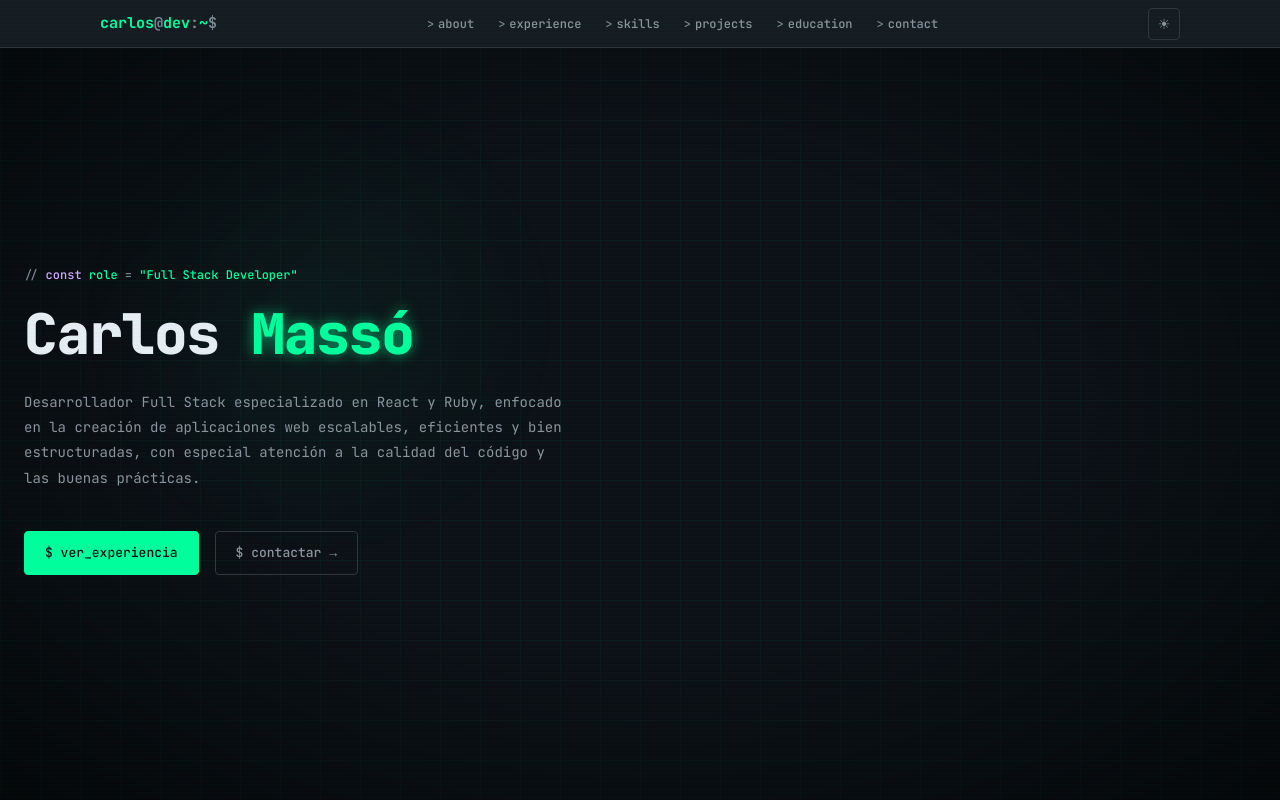
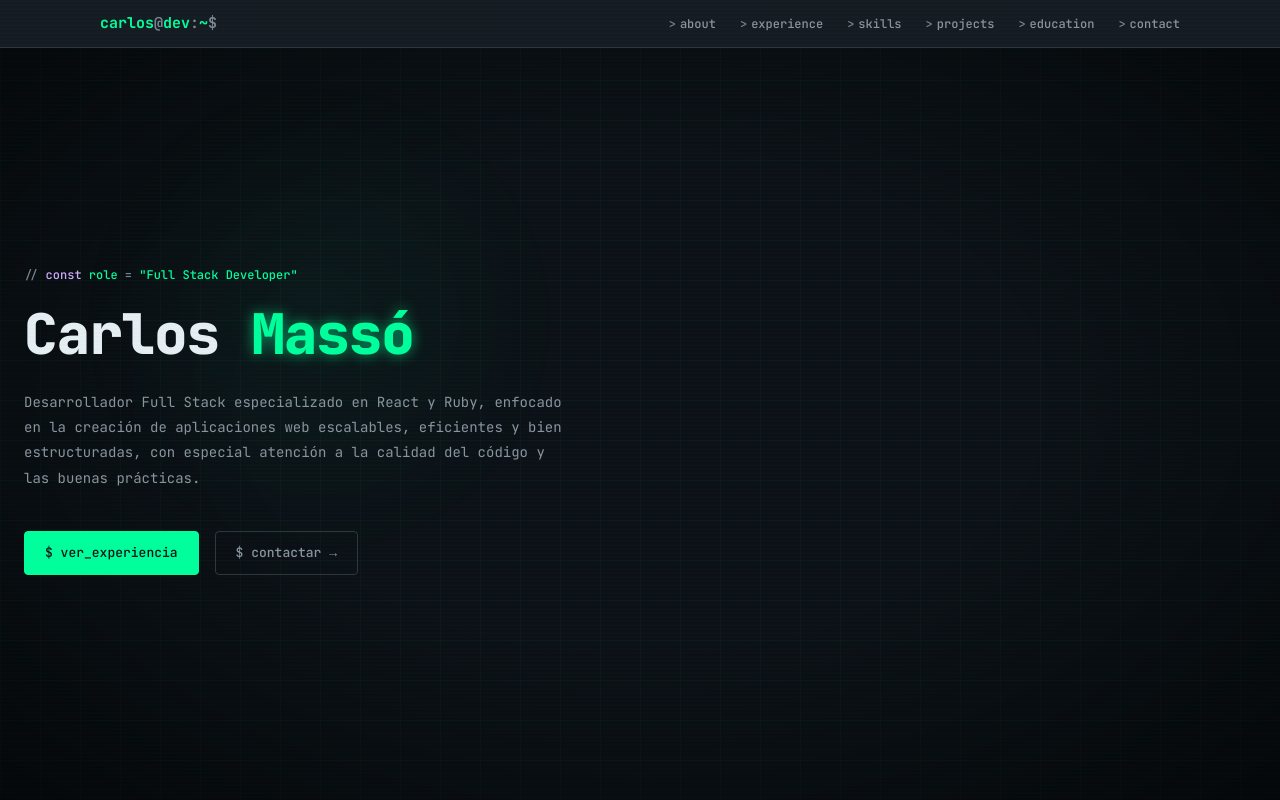
Before and after one commit to Carlosmasso/portfolio, a React (Vite) app: page / in a window 1280 px wide. Shown: the top 800 px of the page. Built offline with nearby package versions, Linux system fonts and the light colour scheme.

Commit message:
remove light theme

```diff
--- a/src/components/Nav.jsx
+++ b/src/components/Nav.jsx
@@ -1,25 +1,15 @@
 import { useState, useEffect } from 'react'
 
 export default function Nav() {
-  const [isDark, setIsDark] = useState(true)
   const [menuOpen, setMenuOpen] = useState(false)
   const [scrolled, setScrolled] = useState(false)
+  console.log({menuOpen})
 
   useEffect(() => {
     const onScroll = () => setScrolled(window.scrollY > 10)
     window.addEventListener('scroll', onScroll, { passive: true })
     return () => window.removeEventListener('scroll', onScroll)
   }, [])
-
-  const toggleTheme = () => {
-    const next = !isDark
-    setIsDark(next)
-    if (next) {
-      document.documentElement.removeAttribute('data-theme')
-    } else {
-      document.documentElement.setAttribute('data-theme', 'light')
-    }
-  }
 
   const closeMenu = () => setMenuOpen(false)
 
@@ -39,14 +29,6 @@ export default function Nav() {
             <li><a href="#contact">contact</a></li>
           </ul>
           <div className="nav-actions">
-            <button
-              className="theme-toggle"
-              onClick={toggleTheme}
-              aria-label="Cambiar tema"
-              title={isDark ? 'Modo claro' : 'Modo oscuro'}
-            >
-              {isDark ? '☀' : '☾'}
-            </button>
             <button
               className={`burger${menuOpen ? ' open' : ''}`}
               onClick={() => setMenuOpen(o => !o)}
--- a/src/index.css
+++ b/src/index.css
@@ -61,43 +61,6 @@ html {
   scroll-behavior: smooth;
 }
 
-/* ── LIGHT THEME ── */
-[data-theme="light"] {
-  --bg: #f6f8fa;
-  --bg2: #ffffff;
-  --surface: #ffffff;
-  --surface2: #eaeef2;
-  --border: #d0d7de;
-  --text: #1f2328;
-  --text-secondary: #57606a;
-  --muted: #8c959f;
-  --green: #1a7f37;
-  --green-dim: #2da44e;
-  --cyan: #0969da;
-  --purple: #8250df;
-  --pink: #bf3989;
-  --orange: #bc4c00;
-  --glow-green: 0 0 12px rgba(26, 127, 55, 0.55);
-  --glow-cyan: 0 0 12px rgba(9, 105, 218, 0.45);
-  --glow-purple: 0 0 12px rgba(130, 80, 223, 0.45);
-  /* Semantic shadows — strong enough to be visible on light backgrounds */
-  --shadow-card:
-    0 4px 20px rgba(26, 127, 55, 0.14), 0 1px 5px rgba(26, 127, 55, 0.08);
-  --shadow-tag:
-    0 2px 8px rgba(26, 127, 55, 0.4), 0 0 0 1px rgba(26, 127, 55, 0.15);
-  --shadow-dot:
-    0 0 0 3px rgba(26, 127, 55, 0.2), 0 0 12px rgba(26, 127, 55, 0.5);
-  --shadow-icon: 0 2px 10px rgba(26, 127, 55, 0.35);
-  --shadow-nav: 0 2px 16px rgba(0, 0, 0, 0.1);
-  --shadow-stat-num: 0 2px 8px rgba(26, 127, 55, 0.25);
-  --border-active: rgba(26, 127, 55, 0.5);
-  --grid-dot: rgba(9, 105, 218, 0.1);
-  --glow-blob: rgba(9, 105, 218, 0.12);
-  --glow-contact: rgba(9, 105, 218, 0.1);
-}
-[data-theme="light"] body::after {
-  display: none;
-}
 
 ::selection {
   background: var(--green);
@@ -222,35 +185,11 @@ nav.scrolled {
 }
 
 .nav-actions {
-  display: flex;
+  display: none;
   align-items: center;
   gap: var(--space-md);
 }
 
-/* Theme toggle hidden — always dark in terminal mode */
-.theme-toggle {
-  display: flex;
-  align-items: center;
-  justify-content: center;
-  width: 32px;
-  height: 32px;
-  background: none;
-  border: 1px solid var(--border);
-  border-radius: var(--radius-sm);
-  cursor: pointer;
-  color: var(--text-secondary);
-  font-family: var(--font);
-  font-size: 14px;
-  transition: all var(--transition);
-  padding: 0;
-}
-.theme-toggle:hover {
-  border-color: var(--green);
-  color: var(--green);
-}
-.toggle-thumb {
-  display: none;
-}
 
 .burger {
   display: none;
@@ -391,13 +330,6 @@ nav.scrolled {
   pointer-events: none;
   z-index: 0;
 }
-[data-theme="light"] #hero::after {
-  background: radial-gradient(
-    ellipse at center,
-    transparent 55%,
-    rgba(0, 0, 0, 0.07) 100%
-  );
-}
 .hero-name .accent {
   color: var(--green);
   animation: nameGlow 3s ease-in-out infinite;
@@ -412,10 +344,6 @@ nav.scrolled {
       0 0 24px rgba(0, 255, 156, 0.9),
       0 0 48px rgba(0, 255, 156, 0.3);
   }
-}
-[data-theme="light"] .hero-name .accent {
-  animation: none;
-  text-shadow: var(--glow-green);
 }
 .hero-inner {
   max-width: 720px;
@@ -1325,6 +1253,9 @@ footer {
   .nav-links {
     display: none;
   }
+  .nav-actions {
+    display: flex;
+  }
   .burger {
     display: flex;
   }
```
